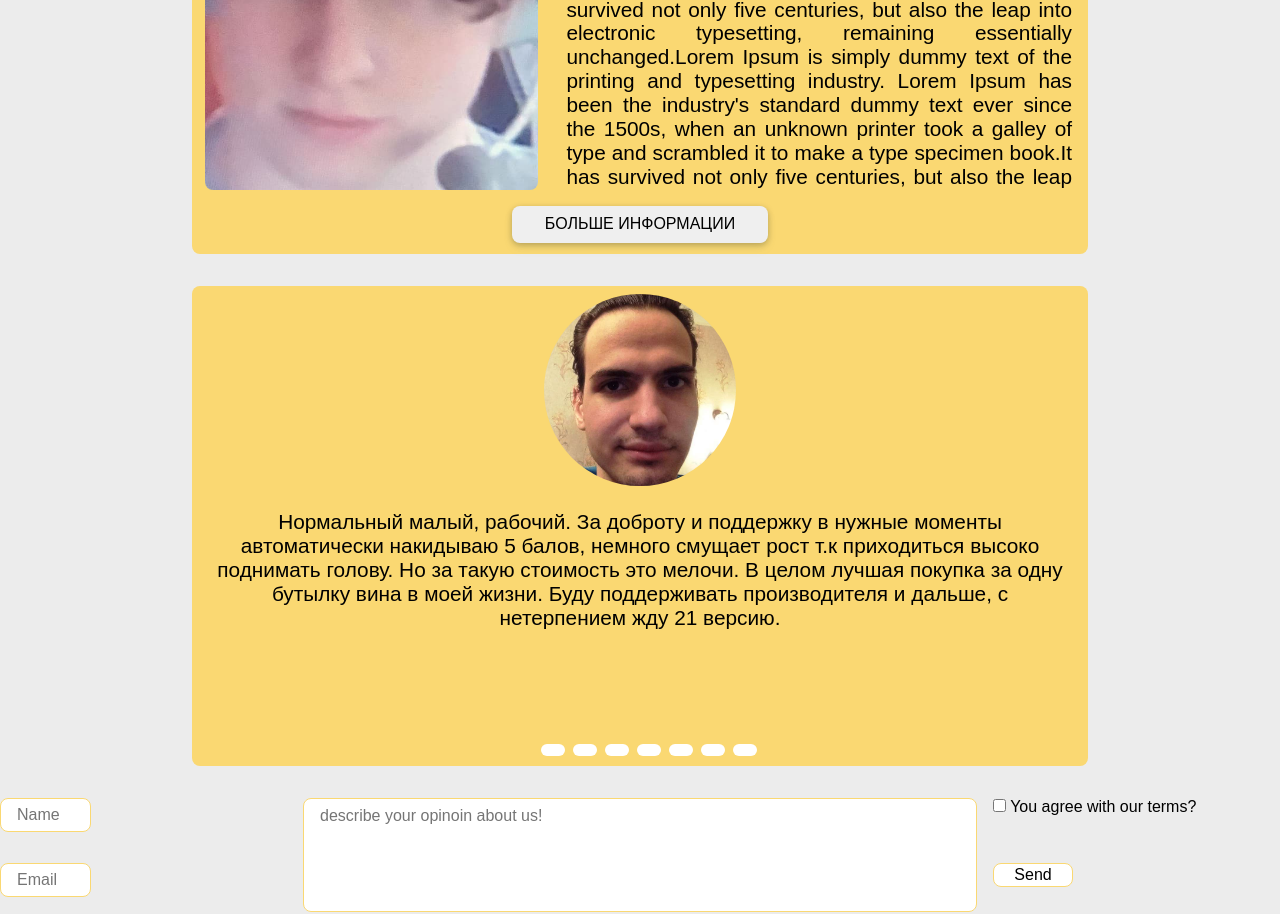
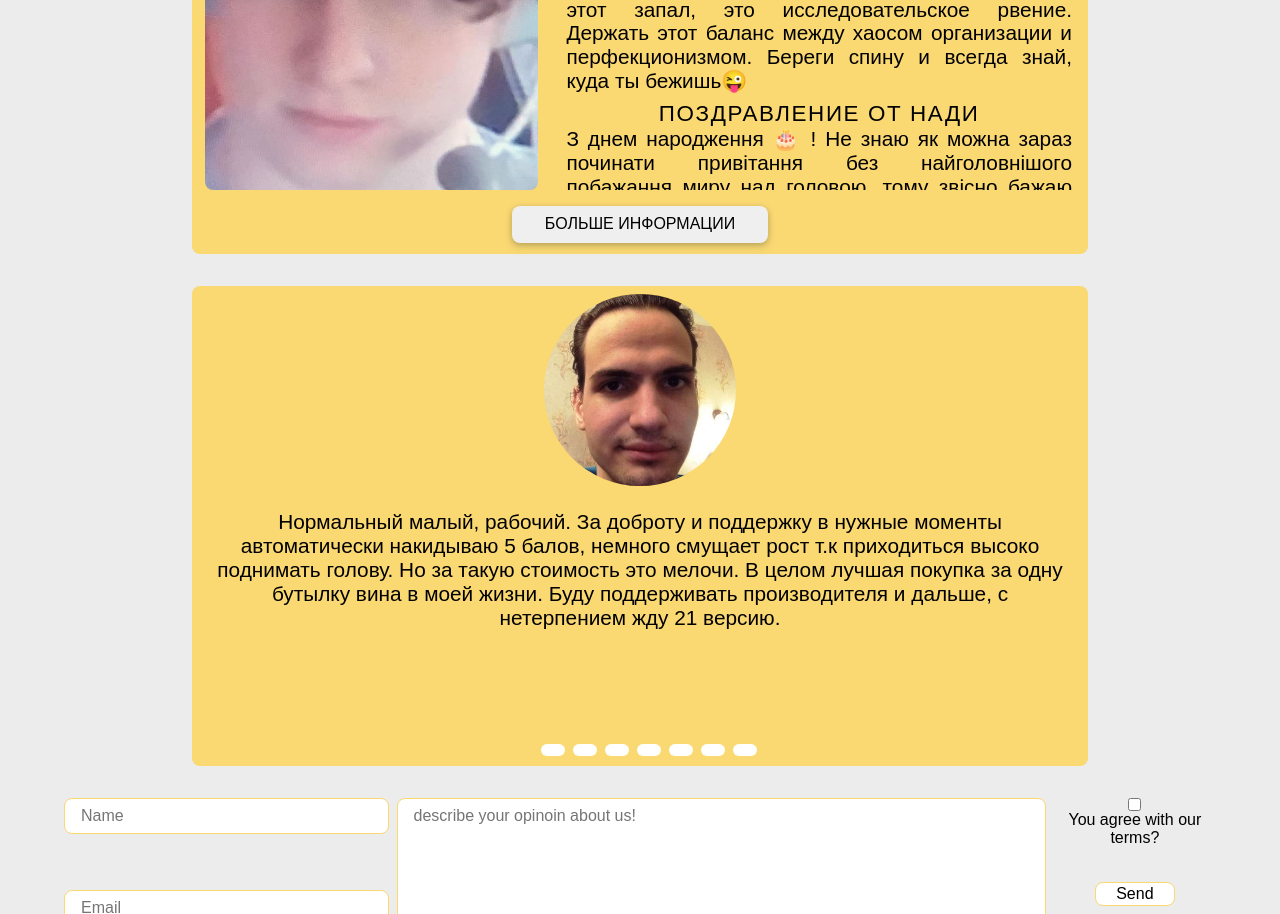
Before and after one commit to ilidaniys/birthDay, a plain HTML site: page index.html in a window 1280 px wide. Shown: the part 850-1764 px from the top of the page. Drawn offline with Linux system fonts and the light colour scheme.

Commit message:
footer done? img add

```diff
--- a/Script/comment.js
+++ b/Script/comment.js
@@ -8,17 +8,11 @@ const data = [
         text: `Виталий? Да я слышал что-то про него Талий, но никогда им не был`
     },
     {
-        img: `Image/fedyua.jpg`,
-        text: `Нормальный малый, рабочий. За доброту и поддержку в нужные моменты
-        автоматически накидываю 5 балов, немного смущает рост т.к приходиться высоко поднимать голову. Но за такую стоимость это мелочи.
-В целом лучшая покупка за одну бутылку вина в моей жизни. Буду поддерживать производителя и дальше, с нетерпением жду 21 версию`
-    },
-    {
-        img: `Image/nikita.jpg`,
-        text: `Виталик, с Днём Рождения!!🎉 Мирного неба над головой тебе и твоим близким. Чтобы самое плохое, что коснулось
-        тебя это были молитвы в инстаграмме🙃 Помимо сегодняшней повестки желаю тебе оставаться собой во всём. Сохранить этот запал,
-        это исследовательское рвение. Держать этот баланс между хаосом организации и перфекционизмом. Береги спину и всегда знай,
-        куда ты бежишь😜`
+        img: `Image/misha.jpg`,
+        text: `Прочитал отзывы на этом сайте и хоть и сам сайт особого доверия не внушил, решил таки попробовать этого Виталика.
+Несмотря на то что в описании написано что суслик, на деле оказался настоящий бобр. Сие чудо техники помогло мне сделать тонну всякой веселой всячины и провести уйму времени с удовольствием.
+Хочу сказать что 20 летняя гарантия с которой идёт этот товар — исключительно фокусы маркетологов. Виталик меня ни разу не подвёл и всегда оставался верным другом и товарищем.
+Ждём новых обновлений ПО, классных фичей и долгой службы! 100/100!`
     },
     {
         img: `Image/andreu1.jpg`,
--- a/index.html
+++ b/index.html
@@ -77,41 +77,43 @@
                             <img src="Image/vitalikcom.jpg" alt="">
                         </div>
                         <div class="info-title">
-                            <p>Тайтл для победителей</p>
+                            <p>Поздравление от Никиты</p>
                         </div>
                         <div class="info-text">
-                            <p>Lorem Ipsum is simply dummy text of the printing and typesetting industry. Lorem Ipsum
-                                has
-                                been the industry's standard dummy text ever since the 1500s, when an unknown printer
-                                took a
-                                galley of type and scrambled it to make a type specimen book.It has survived not only
-                                five
-                                centuries, but also the leap into electronic typesetting, remaining essentially
-                                unchanged.Lorem Ipsum is simply dummy text of the printing and typesetting industry.
-                                Lorem Ipsum
-                                has
-                                been the industry's standard dummy text ever since the 1500s, when an unknown printer
-                                took a
-                                galley of type and scrambled it to make a type specimen book.It has survived not only
-                                five
-                                centuries, but also the leap into electronic typesetting, remaining essentially
-                                unchanged.unchanged.Lorem Ipsum is simply dummy text of the printing and typesetting
-                                industry. Lorem Ipsum
-                                has
-                                been the industry's standard dummy text ever since the 1500s, when an unknown printer
-                                took a
-                                galley of type and scrambled it to make a type specimen book.It has survived not only
-                                five
-                                centuries, but also the leap into electronic typesetting, remaining essentially
-                                unchanged.unchanged.Lorem Ipsum is simply dummy text of the printing and typesetting
-                                industry. Lorem Ipsum
-                                has
-                                been the industry's standard dummy text ever since the 1500s, when an unknown printer
-                                took a
-                                galley of type and scrambled it to make a type specimen book.It has survived not only
-                                five
-                                centuries, but also the leap into electronic typesetting, remaining essentially
-                                unchanged.
+                            <p>Виталик, с Днём Рождения!!🎉 Мирного неба над головой тебе и твоим близким. Чтобы самое
+                                плохое,
+                                что коснулось тебя это были молитвы в инстаграмме🙃 Помимо сегодняшней повестки желаю
+                                тебе оставаться собой во всём.
+                                Сохранить этот запал, это исследовательское рвение. Держать этот баланс между хаосом
+                                организации и перфекционизмом.
+                                Береги спину и всегда знай, куда ты бежишь😜
+                            </p>
+                            <div class="info-title">
+                                <p>Поздравление от Нади</p>
+                            </div>
+                            <p>З днем народження 🎂 ! Не знаю як можна зараз починати привітання без найголовнішого
+                                побажання миру над головою,
+                                тому звісно бажаю тобі і всім нам щоб хуйло здохло, всі кацапи стали хоч трохи
+                                розумніші, а ми відбудувалися і
+                                стали найпрекраснішою країною світу, як воно і мало бути😇 Але тепер всеж побажаю тобі
+                                щоб твоє життя було наповнене
+                                приємними турботами, геніальними ідеями і блискучими перемогами! Хай у складні моменти
+                                поряд завжди будуть близькі і
+                                друзі бажано прям тут і зараз. Радості і сміху, поваги і успіху в твоїх програмізмах!
+                                Нехай все буде легко і цікаво😊
+                                Нехай завжди все складається так як ти хочеш. Став нові цілі і досягай їх, хоча з цим
+                                якраз у тебе проблем нема, що в одному,
+                                що у іншому)))) 🎉🎀🎁🎈
+                            </p>
+                            <div class="info-title">
+                                <p>Поздравление от Эвы</p>
+                            </div>
+                            <p>Поздравляю искренне со светлым праздником, который приходит каждый год и коим есть др!
+                                Желаю пережить войну вместе с семьей в целости
+                                и без психологических травм)) успехов, везения, много радости в том, что делаешь, много
+                                вдохновения. Самых коротких кодов и самых интересных проектов. И конечно продолжать и
+                                дальше успешно познавать себя и открываться другим людям:) Ты киця и солнце для всех, и
+                                мы тебя все очень сильно любим и всегда поддержим❤️
                             </p>
                         </div>
                         <div class="info-button">
@@ -125,8 +127,10 @@
                             <img src="Image/fedyua.jpg" alt="human1">
                             <div class="comment-text">
                                 <p>Нормальный малый, рабочий. За доброту и поддержку в нужные моменты
-                                    автоматически накидываю 5 балов, немного смущает рост т.к приходиться высоко поднимать голову. Но за такую стоимость это мелочи.
-                                    В целом лучшая покупка за одну бутылку вина в моей жизни. Буду поддерживать производителя и дальше, с нетерпением жду 21 версию.</p>
+                                    автоматически накидываю 5 балов, немного смущает рост т.к приходиться высоко
+                                    поднимать голову. Но за такую стоимость это мелочи.
+                                    В целом лучшая покупка за одну бутылку вина в моей жизни. Буду поддерживать
+                                    производителя и дальше, с нетерпением жду 21 версию.</p>
                             </div>
                         </div>
                         <div class="comment-button-wrapper">
@@ -137,7 +141,6 @@
                             <button></button>
                             <button></button>
                             <button></button>
-
                         </div>
                     </div>
                 </div>
@@ -145,21 +148,21 @@
         </div>
     </main>
     <footer>
+        <div class="footer-wrapper">
             <div class="contact" id="contact">
                 <form class="contact-wrapper" onsubmit="">
-                <div class="name-conteiner block">
-                    <!--                            <label class="label-contact" for="name-contact"> Name:</label>-->
-                    <input type="text" class="contact-input" id="name-contact" placeholder="Name" pattern="[a-z]+" required>
+                    <div class="name-conteiner">
+                        <input type="text" class="contact-input" id="name-contact" placeholder="Name" pattern="[a-z]+"
+                               required>
                     </div>
-                <div class="email-conteiner block">
-                    <!--                            <label class="label-contact" for="email-contact"> Email:</label>-->
+                    <div class="email-conteiner">
                         <input type="email" class="contact-input" id="email-contact" placeholder="Email" required>
                     </div>
-                <div class="description-conteiner block">
-                    <!--                            <label class="label-contact" for="discription-contact"> Description:</label>-->
-                    <textarea type="text" class="contact-input" id="discription-contact" placeholder="describe your opinoin about us!" required minlength="10"></textarea>
+                    <div class="description-conteiner">
+                        <textarea type="text" class="contact-area-input" id="discription-contact"
+                                  placeholder="describe your opinoin about us!" required minlength="10"></textarea>
                     </div>
-                <div>
+                    <div class="checkbox-wrapper">
                         <input type="checkbox" id="contact-checkbox">
                         <label for="contact-checkbox" id="contact-checkbox-label"> You agree with our terms?</label>
                     </div>
@@ -180,6 +183,7 @@
                     <p> This is Kaniel FaceBook</p>
                 </div>
             </div>
+        </div>
     </footer>
 </div>
 <script src="Script/Gallery.js"></script>
--- a/styles/Body.css
+++ b/styles/Body.css
@@ -36,7 +36,7 @@
     --main-color-gradient: linear-gradient(rgb(222, 219, 230), rgb(193, 204, 218), rgb(163, 189, 206), rgb(132, 174, 195), rgb(99, 159, 183));
 
     --height-nav: 4rem;
-    --height-footer: 7rem;
+    --height-footer: auto;
     --height-main: calc(100vh - (var(--height-footer) + var(--height-nav)));
 }
 
--- a/styles/footer.css
+++ b/styles/footer.css
@@ -2,20 +2,32 @@
 footer{
     margin-top: 2rem;
     height: var(--height-footer);
-    /*padding-bottom: 10rem;*/
-    /*background-color: var(--additional-color-20);*/
-    /*display: flex;*/
-    /*flex-direction: column;*/
+    width: 100vw;
     gap: 1rem;
-    /*overflow: hidden;*/
+}
+.footer-wrapper{
+
+    width: 90%;
+    margin-left: auto;
+    margin-right: auto;
+
+}
+
+.footer-icon {
+    display: flex;
+    justify-content: space-between;
+    gap: 1rem;
+    box-sizing: border-box;
 }
 
 .footer-block {
-    height: 4rem;
+
+    height: auto;
     padding: .5rem;
-    margin-left: 2rem;
     display: flex;
 }
+
+
 
 .footer-block > a > img {
     height: 4rem;
@@ -23,9 +35,10 @@ footer{
 }
 
 .footer-block > p {
+
     width: auto;
-    font-size: 2rem;
-    padding-left: 2rem;
+    font-size: 1.5rem;
+    margin-left: 1rem;
     margin-top: auto;
     margin-bottom: auto;
 }
--- a/styles/main_contact.css
+++ b/styles/main_contact.css
@@ -1,44 +1,36 @@
 .contact {
     height: auto;
-    overflow: hidden;
+    /*overflow: hidden;*/
     /*background: #FF9540;*/
 }
 
 .contact-wrapper {
+    box-sizing: border-box;
     position: relative;
     display: grid;
-    grid-template-columns: 1fr auto 1fr;
+    grid-template-columns: 1fr 2fr 0.5fr;
     grid-template-rows: 1fr 1fr;
     flex-direction: column;
-    gap: 1rem;
-}
-
-/*фывф*/
-
-.block {
-    display: flex;
-    flex-direction: column;
-    gap: .3rem;
+    column-gap: .5rem;
+    height: 8rem;
 }
 
 
-
-/*.block > label {*/
-/*    width: 10rem;*/
-/*}*/
-
 .name-conteiner {
+    margin-bottom: auto;
     grid-column: 1;
 }
 
 .email-conteiner {
+    margin-top: auto;
     grid-column: 1;
     grid-row: 2;
 }
 
-.block > input {
-    width: 20%;
-    height: 1rem;
+.contact-input {
+    box-sizing: border-box;
+    width: 100%;
+    height: 100%;
     padding: .5rem 1rem;
     transition: border .3s ease-in-out, width .8s ease-in-out;
     border: .1rem solid var(--second-main-color-20);
@@ -56,9 +48,10 @@
     grid-column: 2;
 }
 
-.description-conteiner > textarea {
-    width: 40rem;
-    height: 6rem;
+.contact-area-input {
+    box-sizing: border-box;
+    width: 100%;
+    height: 100%;
     min-height: 1.5rem;
     padding: .5rem 1rem;
     border: .1rem solid var(--second-main-color-20);
@@ -73,8 +66,17 @@
     border: .1rem solid #555;
 }
 
+.checkbox-wrapper{
+    display: flex;
+    flex-direction: column;
+    align-items: center;
+}
+.checkbox-wrapper > label {
+    text-align: center;
+}
 
 .contact-wrapper > input {
+    margin: auto;
     background: white;
     height: 1.5rem;
     width: 5rem;
```
Also changed, not shown: Image/gal-4.jpg, Image/misha.jpg (added). Lines whose indentation alone changed are shown as unchanged.
